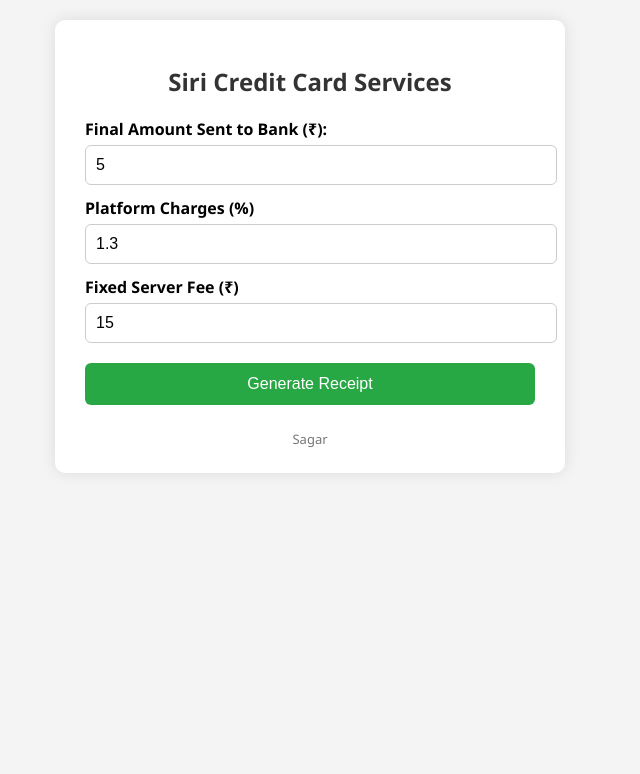
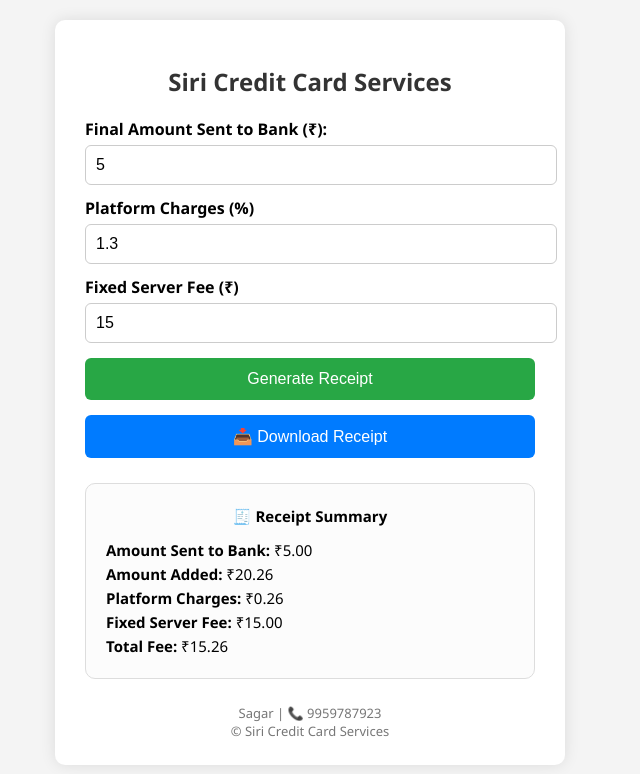
Before and after one commit to vemularaja228-dotcom/Calculator, a plain HTML site: page index.html in a window 1280 px wide. Both pictures are taken after typing "5" into the empty fields and a click on the button "Generate Receipt". Shown: the whole page, without its empty margins (330-970 px from the left). Drawn offline with nearby package versions, Linux system fonts and the light colour scheme.

Commit message:
Update index.html

```diff
--- a/index.html
+++ b/index.html
@@ -38,7 +38,7 @@
     }
     button {
       width: 100%;
-      margin-top: 20px;
+      margin-top: 15px;
       padding: 12px;
       background-color: #28a745;
       color: white;
@@ -49,6 +49,12 @@
     }
     button:hover {
       background-color: #218838;
+    }
+    .download-btn {
+      background-color: #007bff;
+    }
+    .download-btn:hover {
+      background-color: #0056b3;
     }
     .receipt {
       margin-top: 25px;
@@ -86,8 +92,58 @@
     <input type="number" id="fixedFee" value="15" />
 
     <button onclick="generateReceipt()">Generate Receipt</button>
+    <button class="download-btn" onclick="downloadReceipt()" id="downloadBtn" style="display:none;">📥 Download Receipt</button>
 
     <div class="receipt" id="receipt" style="display:none;"></div>
 
     <div class="footer">
-      Sagar
+      Sagar | 📞 9959787923<br>
+      © Siri Credit Card Services
+    </div>
+  </div>
+
+  <!-- html2canvas CDN -->
+  <script src="https://cdnjs.cloudflare.com/ajax/libs/html2canvas/1.4.1/html2canvas.min.js"></script>
+
+  <script>
+    function generateReceipt() {
+      const finalBank = parseFloat(document.getElementById('finalBank').value);
+      const platformRate = parseFloat(document.getElementById('platformCharge').value) / 100;
+      const fixedFee = parseFloat(document.getElementById('fixedFee').value);
+
+      if (isNaN(finalBank) || finalBank <= 0) {
+        alert("Please enter a valid amount sent to bank.");
+        return;
+      }
+
+      const totalFee = (finalBank + fixedFee) / (1 - platformRate) - finalBank;
+      const amountAdded = finalBank + totalFee;
+
+      const platformCharges = amountAdded * platformRate;
+
+      const receipt = `
+        <div class="receipt-title">🧾 Receipt Summary</div>
+        <strong>Amount Sent to Bank:</strong> ₹${finalBank.toFixed(2)}<br>
+        <strong>Amount Added:</strong> ₹${amountAdded.toFixed(2)}<br>
+        <strong>Platform Charges:</strong> ₹${platformCharges.toFixed(2)}<br>
+        <strong>Fixed Server Fee:</strong> ₹${fixedFee.toFixed(2)}<br>
+        <strong>Total Fee:</strong> ₹${totalFee.toFixed(2)}<br>
+      `;
+
+      document.getElementById('receipt').innerHTML = receipt;
+      document.getElementById('receipt').style.display = "block";
+      document.getElementById('downloadBtn').style.display = "block";
+    }
+
+    function downloadReceipt() {
+      const receiptDiv = document.getElementById('receipt');
+      html2canvas(receiptDiv).then(canvas => {
+        const link = document.createElement('a');
+        link.download = 'receipt.png';
+        link.href = canvas.toDataURL();
+        link.click();
+      });
+    }
+  </script>
+</body>
+</html>
```
